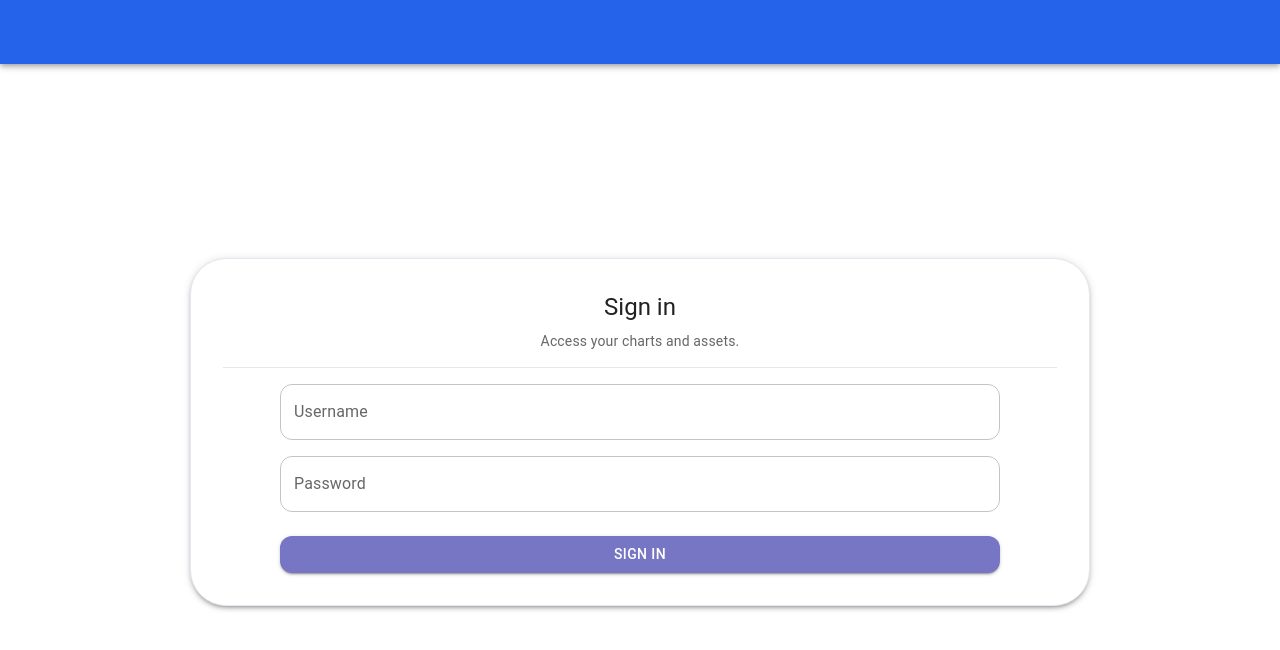
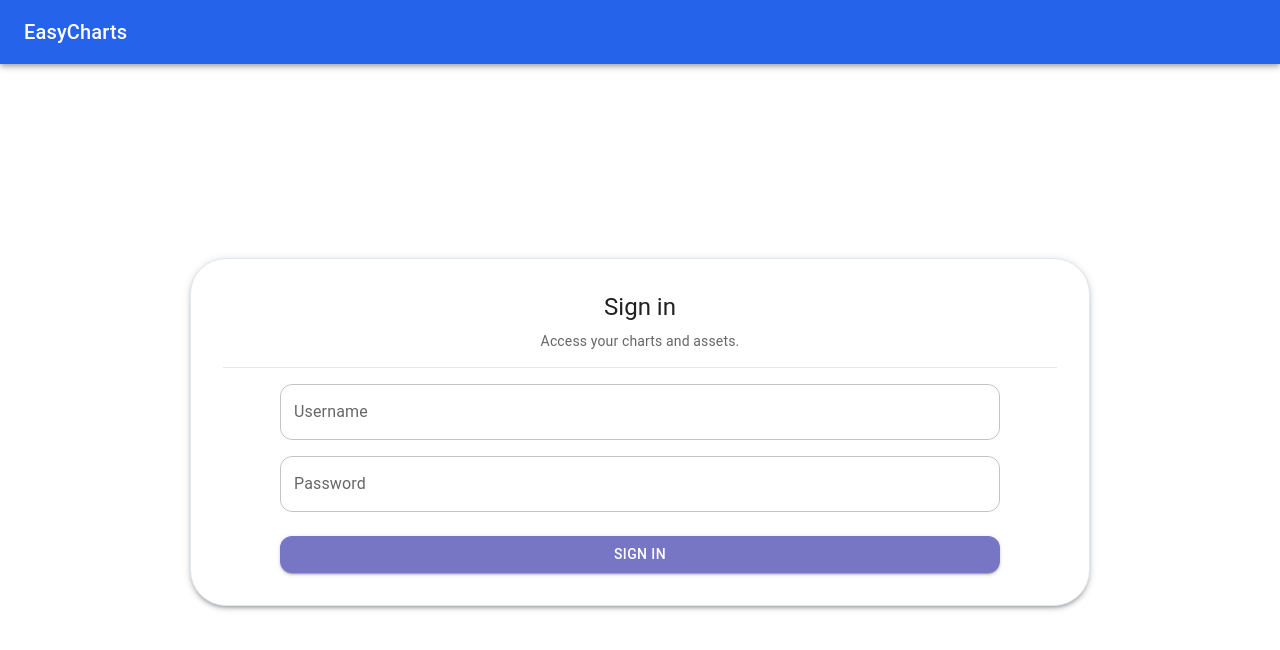
Before and after one commit to CatsPoo/EasyCharts, a React (Vite) app in the folder packages/apps/frontend/: page /login in a window 1280 px wide. Shown: the top 650 px of the page. Built offline with nearby package versions, Linux system fonts and the light colour scheme; no server answers; some icons are missing.

Commit message:
fix Nav bar ui

```diff
--- a/packages/apps/frontend/src/components/NavBar.tsx
+++ b/packages/apps/frontend/src/components/NavBar.tsx
@@ -1,11 +1,15 @@
-import { Box, Button, Toolbar } from '@mui/material';
-import AppBar from '@mui/material/AppBar';
-import { useAuth } from '../auth/useAuth';
-import { ThemeToggleButton } from './ThemeToggleButton';
+import { Box, Button, Toolbar, Typography } from "@mui/material";
+import AppBar from "@mui/material/AppBar";
+import { useAuth } from "../auth/useAuth";
+import { ThemeToggleButton } from "./ThemeToggleButton";
 
+type NavBarProps = {
+  children?: React.ReactNode;
+};
 
-export function NavBar({children}) {
+export function NavBar({ children }: NavBarProps) {
   const { user, logout } = useAuth();
+
   return (
     <AppBar
       position="static"
@@ -21,31 +25,70 @@ export function NavBar({children}) {
         transition: "background-color 200ms, color 200ms",
       })}
     >
-      <Toolbar className="w-full flex items-center">
+      <Toolbar
+        sx={{
+          width: "100%",
+          display: "flex",
+          alignItems: "center",
+          gap: 1,
+          minHeight: 64,
+        }}
+      >
+        {/* Leftmost: brand */}
+        <Typography
+          variant="h6"
+          sx={{ mr: 2, whiteSpace: "nowrap", lineHeight: 1 }}
+        >
+          EasyCharts
+        </Typography>
+
+        {/* Children live right after the brand */}
+        <Box
+          sx={{
+            display: "flex",
+            alignItems: "center",
+            gap: 1,
+            minWidth: 0, // allow shrinking if space is tight
+          }}
+        >
           {children}
-        {(user)&& <Box
-          sx={{
-            position: "fixed",
-            top: 8,
-            right: 12,
-            zIndex: 1000,
+        </Box>
+
+        {/* Spacer pushes the next items to the far right */}
+        <Box sx={{ flexGrow: 1 }} />
+
+        {/* Logout/user box sits to the LEFT of the theme toggle */}
+        {user && (
+          <Box
+            sx={(t) => ({
               display: "flex",
+              alignItems: "center",
               gap: 1,
-            alignItems: "center",
-            bgcolor: "background.paper",
+              bgcolor: t.palette.background.paper,
+              color: t.palette.text.primary,
               borderRadius: 2,
               px: 1.5,
               py: 0.5,
               boxShadow: 2,
-          }}
+              mr: 1,
+            })}
           >
-          <span style={{ opacity: 0.8, fontSize: 12 }}>
+            <span style={{ opacity: 0.85, fontSize: 12 }}>
               {user?.username ?? user?.id ?? "User"}
             </span>
-          <Button size="small" variant="outlined" onClick={logout}>
+            <Button
+              size="small"
+              variant="outlined"
+              color="inherit"
+              onClick={logout}
+              sx={{ borderColor: "divider" }}
+            >
               Logout
             </Button>
-        </Box>}
+          </Box>
+        )}
+
+        {/* Rightmost: theme toggle */}
         <ThemeToggleButton />
       </Toolbar>
     </AppBar>
```
Lines whose indentation alone changed are shown as unchanged.
